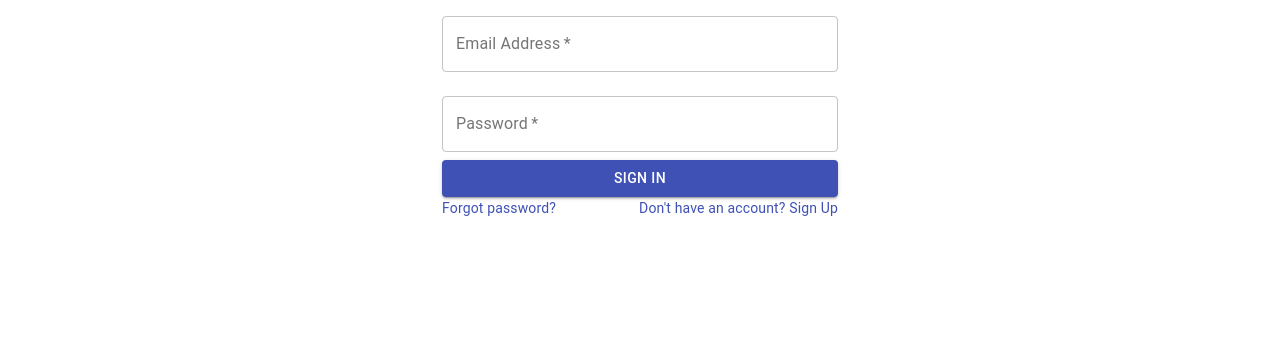
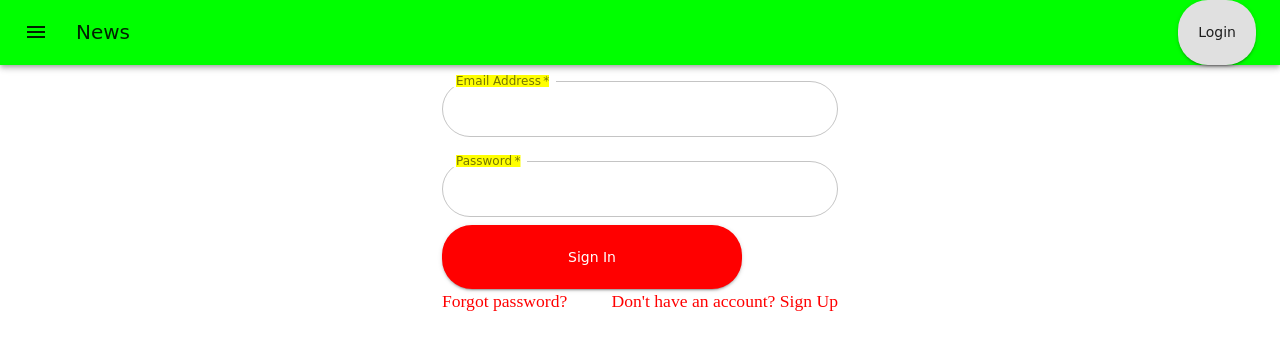
Before and after one commit to DNSLV-PMTKV/TravelProject-web, a React (Create React App) app: page / in a window 1280 px wide. Shown: the top 350 px of the page. Built offline with nearby package versions, Linux system fonts and the light colour scheme; the HTML template or start-up script is replaced by a standard one.

Commit message:
idk what im doing (:

```diff
--- a/src/App.tsx
+++ b/src/App.tsx
@@ -1,11 +1,16 @@
+import { ThemeProvider } from '@material-ui/core';
 import React, { Suspense } from 'react';
 import { BrowserRouter as Router, Route, Switch, Redirect } from 'react-router-dom';
 import './App.css';
+import { theme } from './theme';
+import { Layout } from './containers/Layout/Layout';
 
 const LoginPage = React.lazy(() => import('./pages/login/Login'));
 
 const App: React.FC = () => {
     return (
+        <ThemeProvider theme={theme}>
+            <Layout>
                 <Suspense fallback={'loading..'}>
                     <Router>
                         <Switch>
@@ -16,6 +21,8 @@ const App: React.FC = () => {
                         </Switch>
                     </Router>
                 </Suspense>
+            </Layout>
+        </ThemeProvider>
     );
 };
 
--- /dev/null
+++ b/src/containers/Layout/Layout.tsx
@@ -0,0 +1,47 @@
+import { createStyles, makeStyles, Theme } from '@material-ui/core/styles';
+import AppBar from '@material-ui/core/AppBar';
+import Toolbar from '@material-ui/core/Toolbar';
+import Typography from '@material-ui/core/Typography';
+import Button from '@material-ui/core/Button';
+import IconButton from '@material-ui/core/IconButton';
+import MenuIcon from '@material-ui/icons/Menu';
+import React from 'react';
+
+interface Props {
+    children: JSX.Element;
+}
+
+const useStyles = makeStyles((theme: Theme) =>
+    createStyles({
+        root: {
+            flexGrow: 1
+        },
+        menuButton: {
+            marginRight: theme.spacing(2)
+        },
+        title: {
+            flexGrow: 1
+        }
+    })
+);
+
+export const Layout: React.FC<Props> = (props: Props) => {
+    const classes = useStyles();
+
+    return (
+        <div className={classes.root}>
+            <AppBar position='sticky' color='secondary'>
+                <Toolbar>
+                    <IconButton edge='start' className={classes.menuButton} color='inherit' aria-label='menu'>
+                        <MenuIcon />
+                    </IconButton>
+                    <Typography variant='h6' className={classes.title}>
+                        News
+                    </Typography>
+                    <Button color='inherit'>Login</Button>
+                </Toolbar>
+            </AppBar>
+            {props.children}
+        </div>
+    );
+};
--- /dev/null
+++ b/src/theme.tsx
@@ -0,0 +1,70 @@
+import { createMuiTheme } from '@material-ui/core/styles';
+
+// Create a theme instance.
+export const theme = createMuiTheme({
+    palette: {
+        primary: {
+            main: '#f00'
+        },
+        secondary: {
+            main: '#0f0'
+        }
+    },
+    typography: {
+        fontFamily: 'Comic Sans MS',
+        body2: {
+            fontFamily: 'Times New Roman',
+            fontSize: '1.1rem'
+        }
+    },
+    shape: {
+        borderRadius: 30
+    },
+    spacing: 8,
+    overrides: {
+        MuiFilledInput: {
+            root: {
+                backgroundColor: 'green'
+            }
+        },
+        MuiInputLabel: {
+            root: {
+                backgroundColor: 'yellow'
+            }
+        },
+        MuiTextField: {
+            root: {}
+        },
+        MuiButton: {
+            root: {
+                textTransform: 'none',
+                padding: '20px'
+            },
+            fullWidth: {
+                maxWidth: '300px'
+            }
+        }
+    },
+    props: {
+        MuiButton: {
+            disableRipple: true,
+            variant: 'contained',
+            color: 'primary'
+        },
+        MuiCheckbox: {
+            disableRipple: true
+        },
+        MuiTextField: {
+            variant: 'filled',
+            InputLabelProps: {
+                shrink: true
+            }
+        },
+        MuiPaper: {
+            elevation: 12
+        },
+        MuiCard: {
+            elevation: 12
+        }
+    }
+});
--- a/tsconfig.json
+++ b/tsconfig.json
@@ -14,7 +14,7 @@
         "resolveJsonModule": true,
         "isolatedModules": true,
         "noEmit": true,
-        "jsx": "react"
+        "jsx": "react-jsx"
     },
     "include": ["src"]
 }
```
Also changed, not shown: 1 other file (tests, documents, lock files or other folders). Lines whose indentation alone changed are shown as unchanged.
